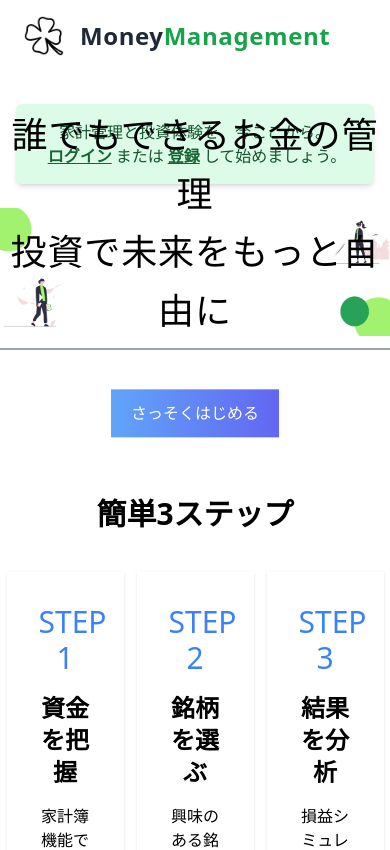
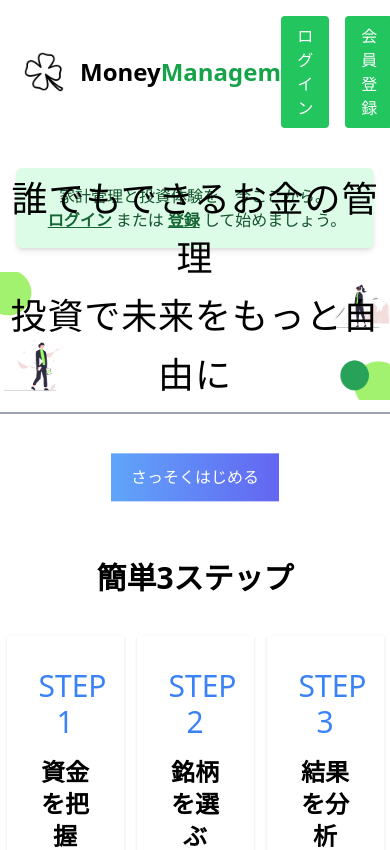
Before and after one commit to poppuko-n/MoneyManagement, a React (Vite) app in the folder my_react_app/: page / in a window 390 px wide. Shown: the top 850 px of the page. Built offline with nearby package versions, Linux system fonts and the light colour scheme; no server answers.

Commit message:
refactor: header画面の余分なcssを削除

```diff
--- a/my_react_app/src/Header.jsx
+++ b/my_react_app/src/Header.jsx
@@ -6,11 +6,11 @@ const Header = ({ setIsSignIN, setIsSignUp }) => {
   const { logout, isLoggedIn } = useAuth();
 
   return (
-    <header className="bg-white mb-2">
-      <div className="container mx-auto flex items-center justify-between py-4 px-6">
+    <header>
+      <div className="container mx-auto flex justify-between py-4 px-6">
         <div className="flex items-center">
           <img src={logoImage} alt="Logo" className="h-10 mr-2" />
-          <a href="/" className="ml-2 text-2xl font-bold text-gray-800 tracking-wide">
+          <a href="/" className="ml-2 text-2xl font-bold">
             <span>Money</span>
             <span className="text-green-600">Management</span>
           </a>
@@ -24,9 +24,9 @@ const Header = ({ setIsSignIN, setIsSignUp }) => {
             ログアウト
           </button>
         ) : (
-          <div className="hidden md:flex items-center space-x-4">
+          <div className="flex items-center">
             <button
-              className="bg-green-500 text-white px-4 py-2 rounded hover:bg-green-600"
+              className="bg-green-500 text-white px-4 py-2 mr-4 rounded hover:bg-green-600"
               onClick={() => setIsSignIN(true)}
             >
               ログイン
```
